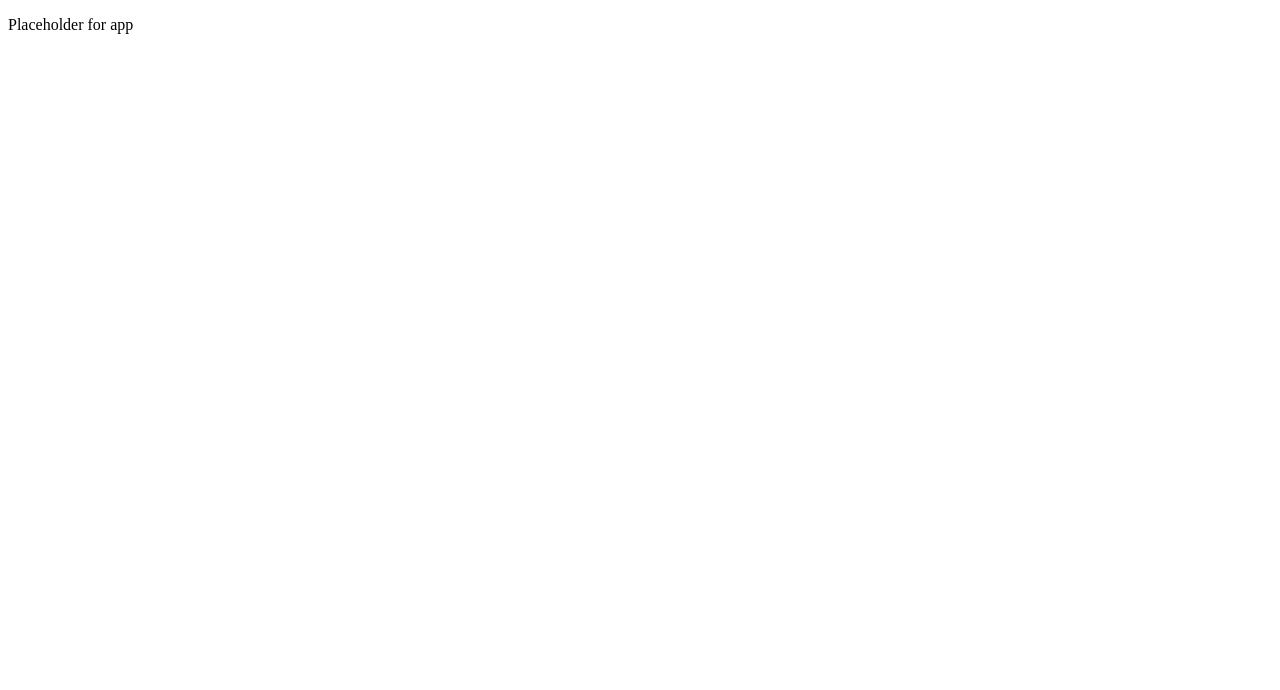
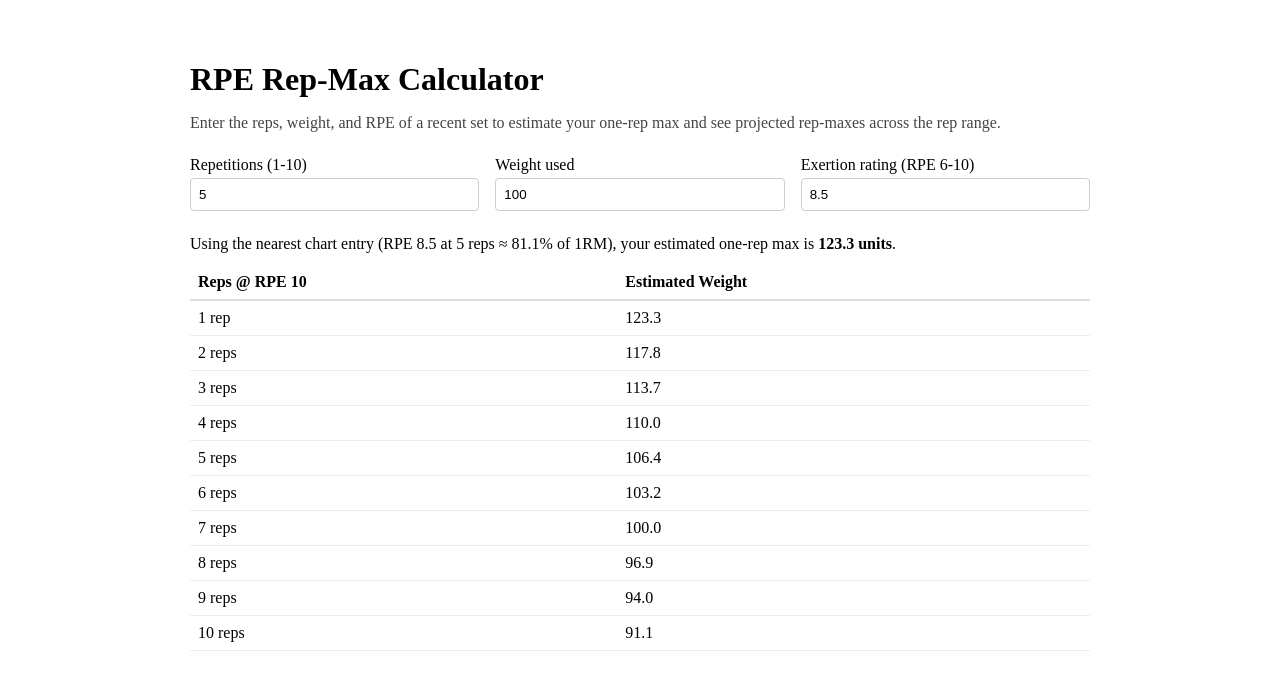
Before and after one commit to ipwnponies/personal-pwa, a Next.js app: page /fitness in a window 1280 px wide. Shown: the top 690 px of the page. Built offline with nearby package versions, Linux system fonts and the light colour scheme.

Commit message:
Add RPE rep-max calculator

```diff
--- a/pages/fitness/index.jsx
+++ b/pages/fitness/index.jsx
@@ -1,5 +1,260 @@
-import React, { useState } from 'react';
+import React, { useMemo, useState } from 'react';
 
-export default function () {
-  return <p>Placeholder for app</p>;
+const rpeChart = {
+  10: {
+    1: 100,
+    2: 95.5,
+    3: 92.2,
+    4: 89.2,
+    5: 86.3,
+    6: 83.7,
+    7: 81.1,
+    8: 78.6,
+    9: 76.2,
+    10: 73.9,
+  },
+  9.5: {
+    1: 97.8,
+    2: 94.5,
+    3: 91.3,
+    4: 88.3,
+    5: 85.7,
+    6: 83.1,
+    7: 80.6,
+    8: 78.2,
+    9: 75.8,
+    10: 73.6,
+  },
+  9: {
+    1: 95.5,
+    2: 92.2,
+    3: 89.2,
+    4: 86.3,
+    5: 83.7,
+    6: 81.1,
+    7: 78.6,
+    8: 76.2,
+    9: 73.9,
+    10: 71.7,
+  },
+  8.5: {
+    1: 92.2,
+    2: 89.2,
+    3: 86.3,
+    4: 83.7,
+    5: 81.1,
+    6: 78.6,
+    7: 76.2,
+    8: 73.9,
+    9: 71.7,
+    10: 69.5,
+  },
+  8: {
+    1: 89.2,
+    2: 86.3,
+    3: 83.7,
+    4: 81.1,
+    5: 78.6,
+    6: 76.2,
+    7: 73.9,
+    8: 71.7,
+    9: 69.5,
+    10: 67.3,
+  },
+  7.5: {
+    1: 86.3,
+    2: 83.7,
+    3: 81.1,
+    4: 78.6,
+    5: 76.2,
+    6: 73.9,
+    7: 71.7,
+    8: 69.5,
+    9: 67.3,
+    10: 65.2,
+  },
+  7: {
+    1: 83.7,
+    2: 81.1,
+    3: 78.6,
+    4: 76.2,
+    5: 73.9,
+    6: 71.7,
+    7: 69.5,
+    8: 67.3,
+    9: 65.2,
+    10: 63.2,
+  },
+  6.5: {
+    1: 81.1,
+    2: 78.6,
+    3: 76.2,
+    4: 73.9,
+    5: 71.7,
+    6: 69.5,
+    7: 67.3,
+    8: 65.2,
+    9: 63.2,
+    10: 61.1,
+  },
+  6: {
+    1: 78.6,
+    2: 76.2,
+    3: 73.9,
+    4: 71.7,
+    5: 69.5,
+    6: 67.3,
+    7: 65.2,
+    8: 63.2,
+    9: 61.1,
+    10: 59.2,
+  },
+};
+
+function getNearestChart(rpe) {
+  const available = Object.keys(rpeChart).map(parseFloat);
+  return available.reduce((prev, current) => {
+    return Math.abs(current - rpe) < Math.abs(prev - rpe) ? current : prev;
+  });
 }
+
+export default function FitnessRpeCalculator() {
+  const [repetitions, setRepetitions] = useState(5);
+  const [weight, setWeight] = useState(100);
+  const [rpe, setRpe] = useState(8.5);
+
+  const calculation = useMemo(() => {
+    const repsInt = Number(repetitions);
+    const weightNum = Number(weight);
+    const rpeNum = Number(rpe);
+
+    if (!Number.isFinite(repsInt) || repsInt <= 0 || repsInt > 10) {
+      return { error: 'Enter repetitions between 1 and 10.' };
+    }
+
+    if (!Number.isFinite(weightNum) || weightNum <= 0) {
+      return { error: 'Enter a working weight greater than 0.' };
+    }
+
+    if (!Number.isFinite(rpeNum) || rpeNum < 6 || rpeNum > 10) {
+      return { error: 'Enter an RPE value between 6 and 10.' };
+    }
+
+    const nearestRpe = getNearestChart(rpeNum);
+    const percentAtInput = rpeChart[nearestRpe][repsInt];
+
+    if (!percentAtInput) {
+      return { error: 'No chart data for that repetition and RPE combination.' };
+    }
+
+    const estimatedOneRm = weightNum / (percentAtInput / 100);
+    const repMaxes = Object.entries(rpeChart[10]).map(([repCount, percent]) => {
+      return {
+        repCount: Number(repCount),
+        weight: estimatedOneRm * (percent / 100),
+      };
+    });
+
+    return {
+      nearestRpe,
+      percentAtInput,
+      estimatedOneRm,
+      repMaxes,
+    };
+  }, [rpe, repetitions, weight]);
+
+  return (
+    <main style={{ maxWidth: '900px', margin: '0 auto', padding: '2rem 1rem' }}>
+      <h1 style={{ marginBottom: '0.5rem' }}>RPE Rep-Max Calculator</h1>
+      <p style={{ marginBottom: '1.5rem', color: '#444' }}>
+        Enter the reps, weight, and RPE of a recent set to estimate your one-rep max and
+        see projected rep-maxes across the rep range.
+      </p>
+
+      <form
+        style={{
+          display: 'grid',
+          gridTemplateColumns: 'repeat(auto-fit, minmax(240px, 1fr))',
+          gap: '1rem',
+          marginBottom: '1.5rem',
+        }}
+      >
+        <label style={{ display: 'flex', flexDirection: 'column', gap: '0.25rem' }}>
+          <span>Repetitions (1-10)</span>
+          <input
+            type="number"
+            min="1"
+            max="10"
+            value={repetitions}
+            onChange={(event) => setRepetitions(event.target.value)}
+            style={{ padding: '0.5rem', border: '1px solid #ccc', borderRadius: '4px' }}
+          />
+        </label>
+
+        <label style={{ display: 'flex', flexDirection: 'column', gap: '0.25rem' }}>
+          <span>Weight used</span>
+          <input
+            type="number"
+            min="0"
+            value={weight}
+            onChange={(event) => setWeight(event.target.value)}
+            style={{ padding: '0.5rem', border: '1px solid #ccc', borderRadius: '4px' }}
+          />
+        </label>
+
+        <label style={{ display: 'flex', flexDirection: 'column', gap: '0.25rem' }}>
+          <span>Exertion rating (RPE 6-10)</span>
+          <input
+            type="number"
+            min="6"
+            max="10"
+            step="0.5"
+            value={rpe}
+            onChange={(event) => setRpe(event.target.value)}
+            style={{ padding: '0.5rem', border: '1px solid #ccc', borderRadius: '4px' }}
+          />
+        </label>
+      </form>
+
+      {calculation.error ? (
+        <p style={{ color: '#b00020' }}>{calculation.error}</p>
+      ) : (
+        <section>
+          <p style={{ marginBottom: '0.75rem' }}>
+            Using the nearest chart entry (RPE {calculation.nearestRpe.toFixed(1)} at{' '}
+            {repetitions} reps ≈ {calculation.percentAtInput}% of 1RM), your estimated
+            one-rep max is{' '}
+            <strong>{calculation.estimatedOneRm.toFixed(1)} units</strong>.
+          </p>
+
+          <div style={{ overflowX: 'auto' }}>
+            <table style={{ width: '100%', borderCollapse: 'collapse' }}>
+              <thead>
+                <tr>
+                  <th style={{ textAlign: 'left', borderBottom: '2px solid #ddd', padding: '0.5rem' }}>
+                    Reps @ RPE 10
+                  </th>
+                  <th style={{ textAlign: 'left', borderBottom: '2px solid #ddd', padding: '0.5rem' }}>
+                    Estimated Weight
+                  </th>
+                </tr>
+              </thead>
+              <tbody>
+                {calculation.repMaxes.map((entry) => (
+                  <tr key={entry.repCount}>
+                    <td style={{ borderBottom: '1px solid #eee', padding: '0.5rem' }}>
+                      {entry.repCount} rep{entry.repCount > 1 ? 's' : ''}
+                    </td>
+                    <td style={{ borderBottom: '1px solid #eee', padding: '0.5rem' }}>
+                      {entry.weight.toFixed(1)}
+                    </td>
+                  </tr>
+                ))}
+              </tbody>
+            </table>
+          </div>
+        </section>
+      )}
+    </main>
+  );
+}
```
